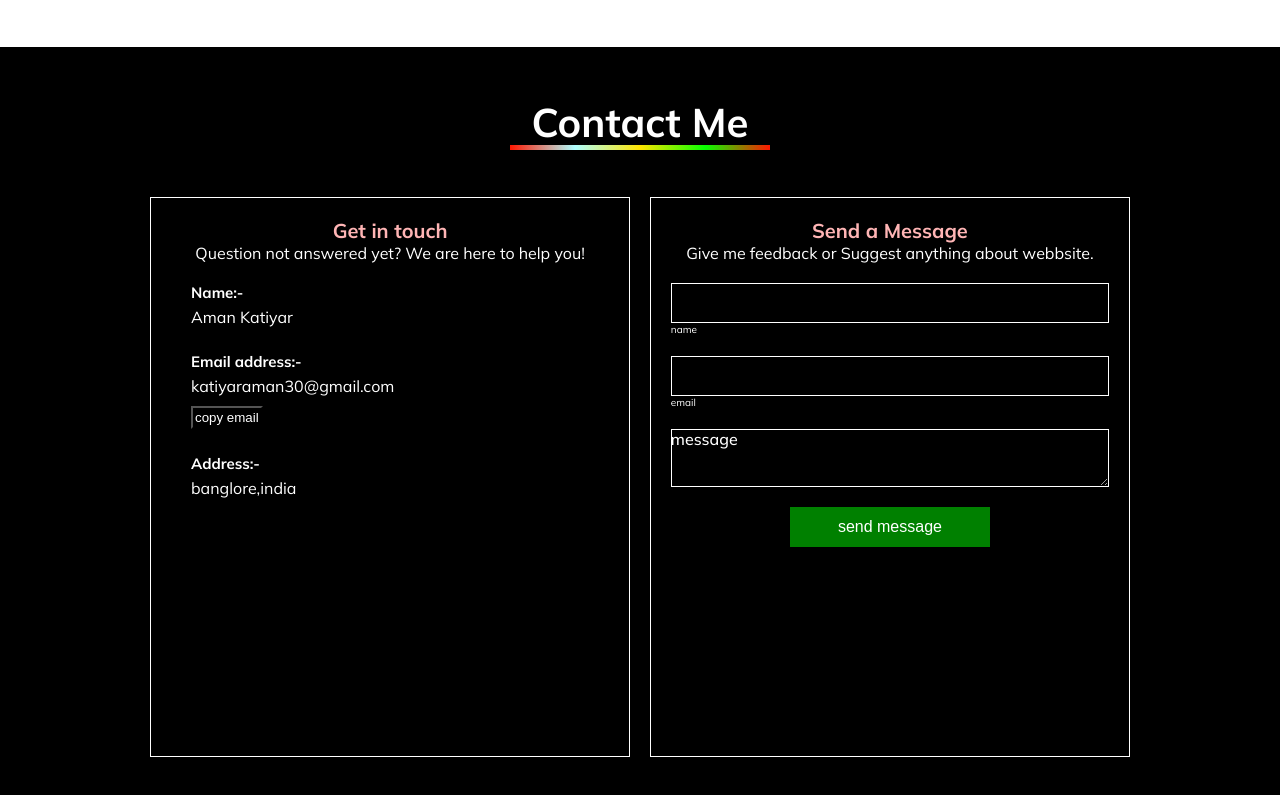
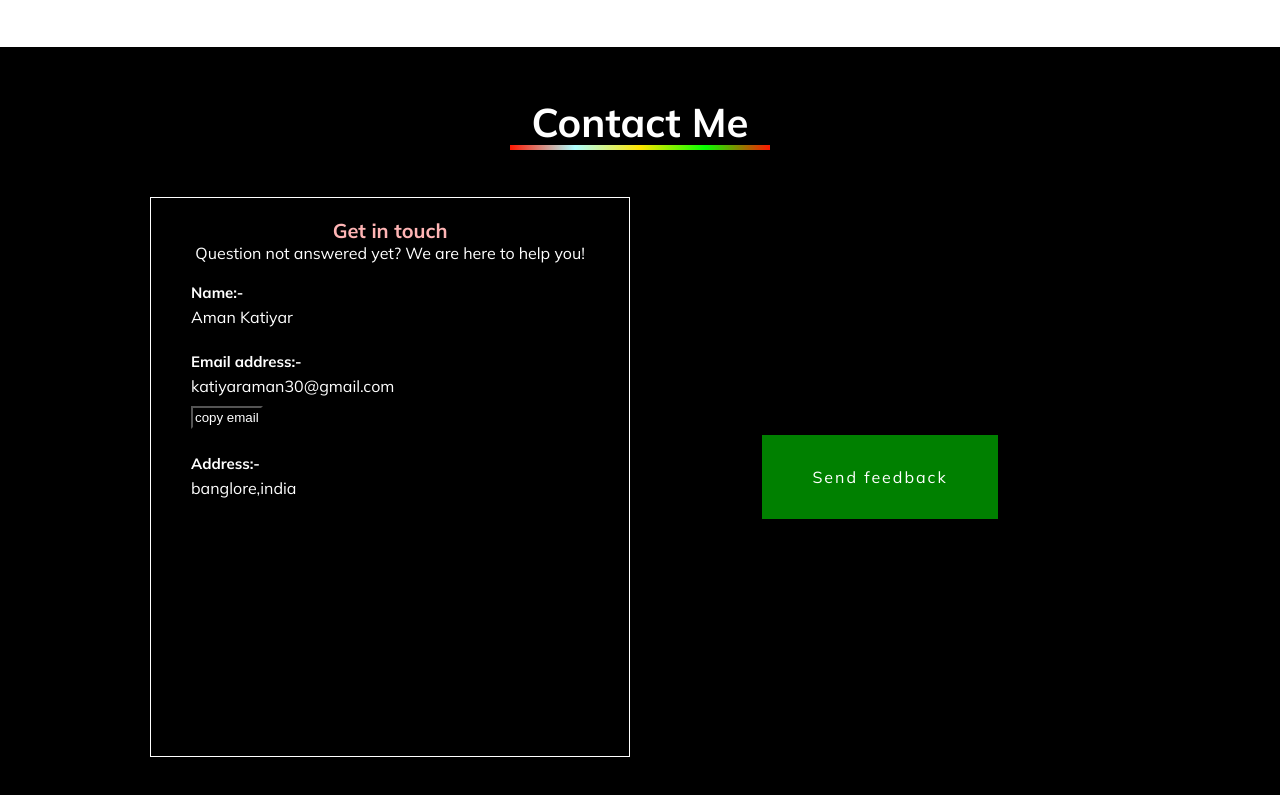
Before and after one commit to SEND0R/profile_website, a plain HTML site: page index.html in a window 1280 px wide. Shown: the part 2432-3227 px from the top of the page. Drawn offline with Linux system fonts and the light colour scheme; a web font is replaced by a local one.

Commit message:
mail btn added

```diff
--- a/css/style.css
+++ b/css/style.css
@@ -514,44 +514,21 @@ main {
   margin-top: 10px;
   position: relative;
 }
-.form-group {
-  position: relative;
-  margin: 20px 0;
+.emailbtl {
+  display: flex;
+  justify-content: center;
+  align-items: center;
+  color: white;
+  flex: 1;
 }
-.form-group input,
-.form-group textarea {
-  width: 100%;
-  background-color: transparent;
-  display: block;
-  padding: 10px 0;
-  font-size: 16px;
-  color: white;
-  border: 0;
-  border: 1px solid #fff;
-}
-.form-group input:focus,
-.form-group input:valid {
-  border: 0;
-}
-.form-group label span {
-  position: absolute;
-  font-size: 16px;
-  font-weight: 500;
-  display: block;
-}
-.sb {
-  width: 100%;
-  display: flex;
-  display: flex;
-  align-items: center;
-  justify-content: center;
-}
-.send-btn {
-  width: 200px;
-  height: 40px;
-  padding: 10px;
+.emailmebtn {
+  padding: 30px 50px;
   font-size: 16px;
   background-color: green;
-  color: white;
-  border: 0;
+  letter-spacing: 2px;
+  line-height: 1.5;
 }
+.emailbtl a {
+  text-decoration: none;
+  color: #fff;
+}
--- a/index.html
+++ b/index.html
@@ -240,28 +240,11 @@
             <p>banglore,india</p>
           </div>
         </div>
-        <div class="contact-box contact-form">
-          <h4>Send a Message</h4>
-          <p class="contact-line">
-            Give me feedback or Suggest anything about webbsite.
-          </p>
-          <form action="">
-            <div class="form-group">
-              <input type="text" required />
-              <label>name</label>
-            </div>
-            <div class="form-group">
-              <input type="text" required />
-              <label>email</label>
-            </div>
-            <div class="form-group">
-              <label for=""><span>message</span></label>
-              <textarea></textarea>
-            </div>
-          </form>
-          <div class="sb">
-            <button class="send-btn">send message</button>
-          </div>
+        <div class="emailbtl">
+          <a href="mailto:katiyaraman30@gmail.com ">
+          <div class="emailmebtn"  >Send feedback </div></a>
+        </div>
+
         </div>
       </div>
     </section>
```
